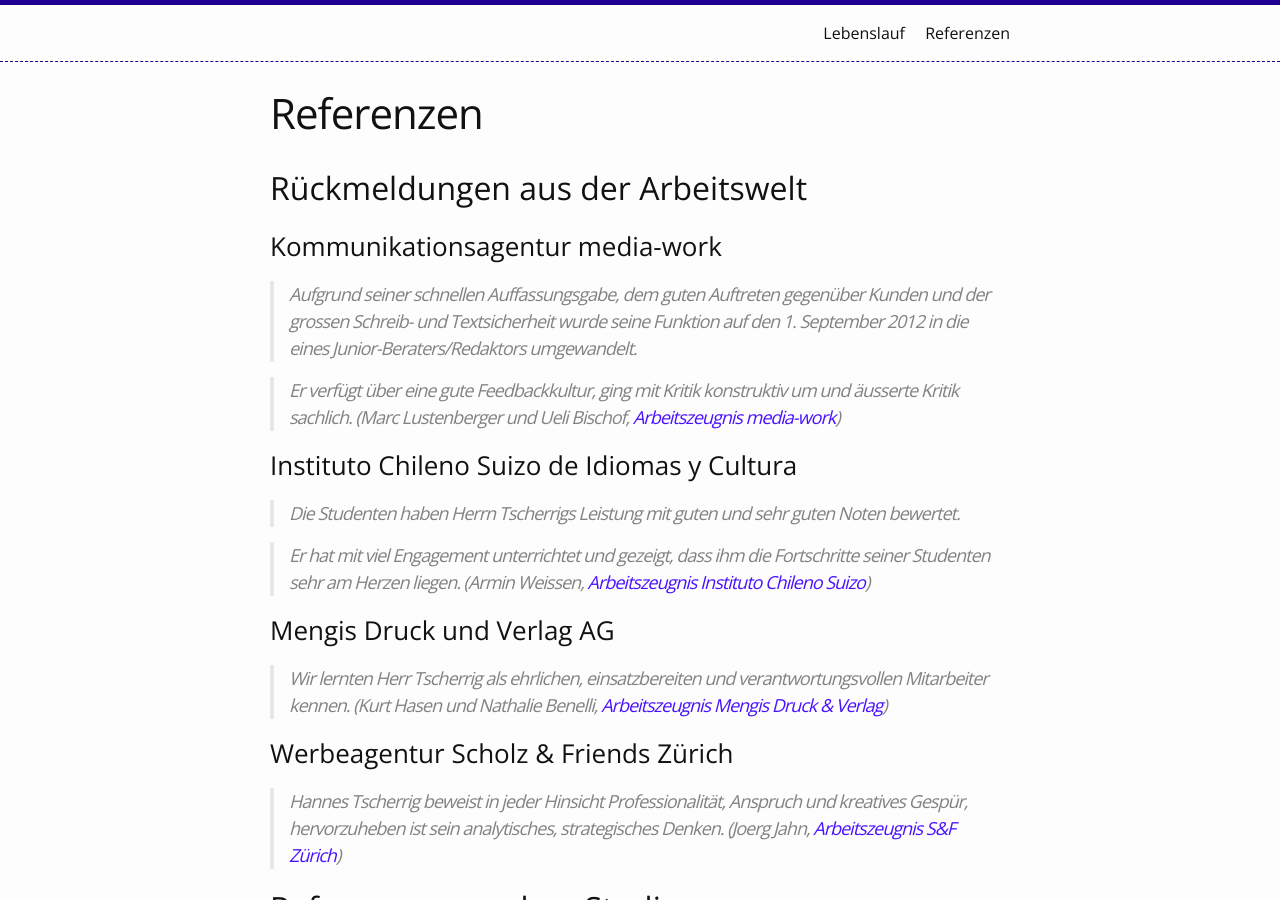
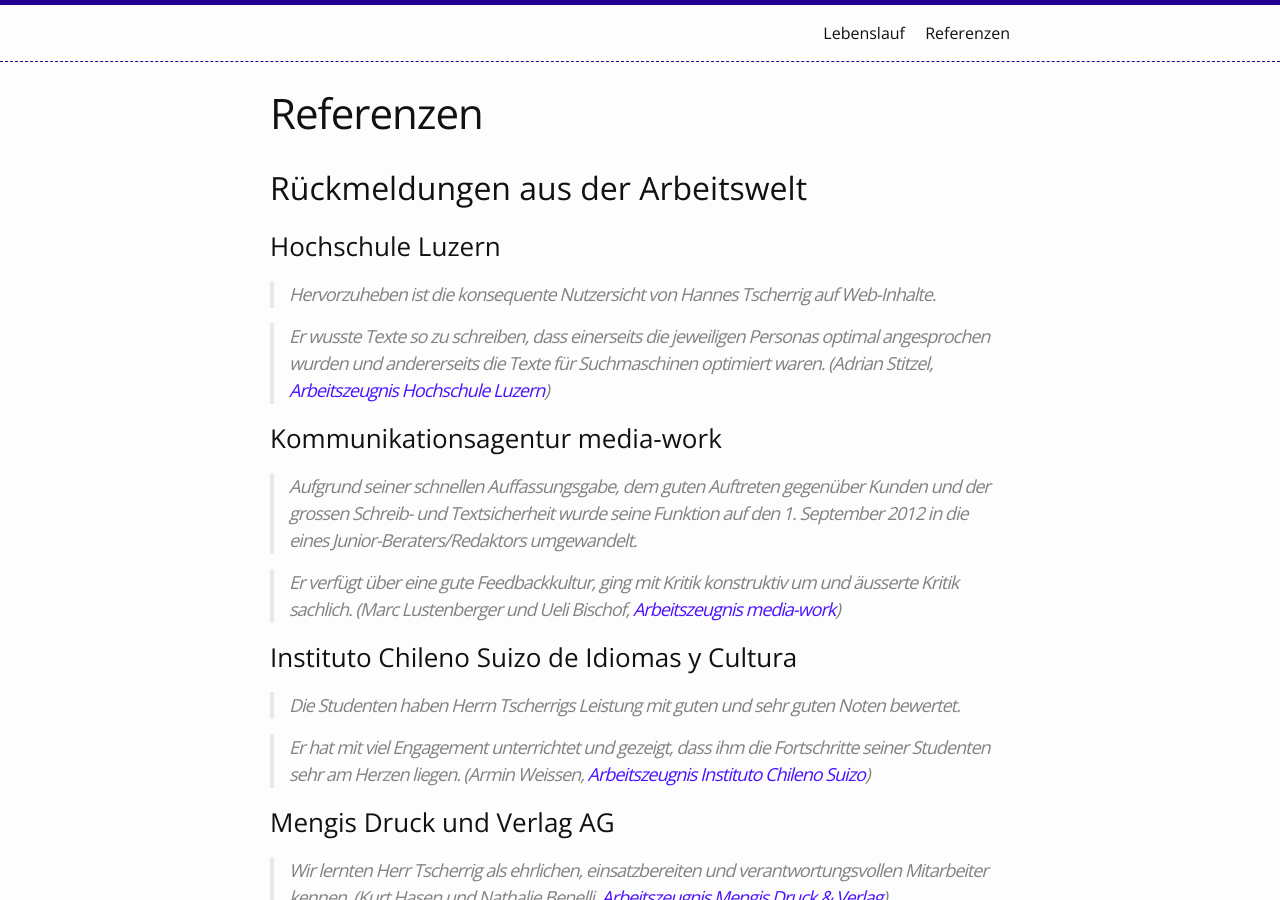
Before and after one commit to tschannes/tschannes.github.com, a Jekyll site: the page built from referenzen.md, in a window 1280 px wide and 900 px high. Built offline with Jekyll 4.4.1, drawn with Linux system fonts in a browser that asks for light colours.

Commit message:
finally worked out how to stage root material

```diff
--- a/referenzen.md
+++ b/referenzen.md
@@ -6,6 +6,13 @@
 ---
 
 ##Rückmeldungen aus der Arbeitswelt
+
+###Hochschule Luzern
+
+> Hervorzuheben ist die konsequente Nutzersicht von Hannes Tscherrig auf Web-Inhalte.
+
+> Er wusste Texte so zu schreiben, dass einerseits die jeweiligen Personas optimal angesprochen wurden und andererseits die Texte für Suchmaschinen optimiert waren. (Adrian Stitzel, [Arbeitszeugnis Hochschule Luzern](/references/hochschule_luzern.pdf))
+
 
 ###Kommunikationsagentur media-work
 
```
